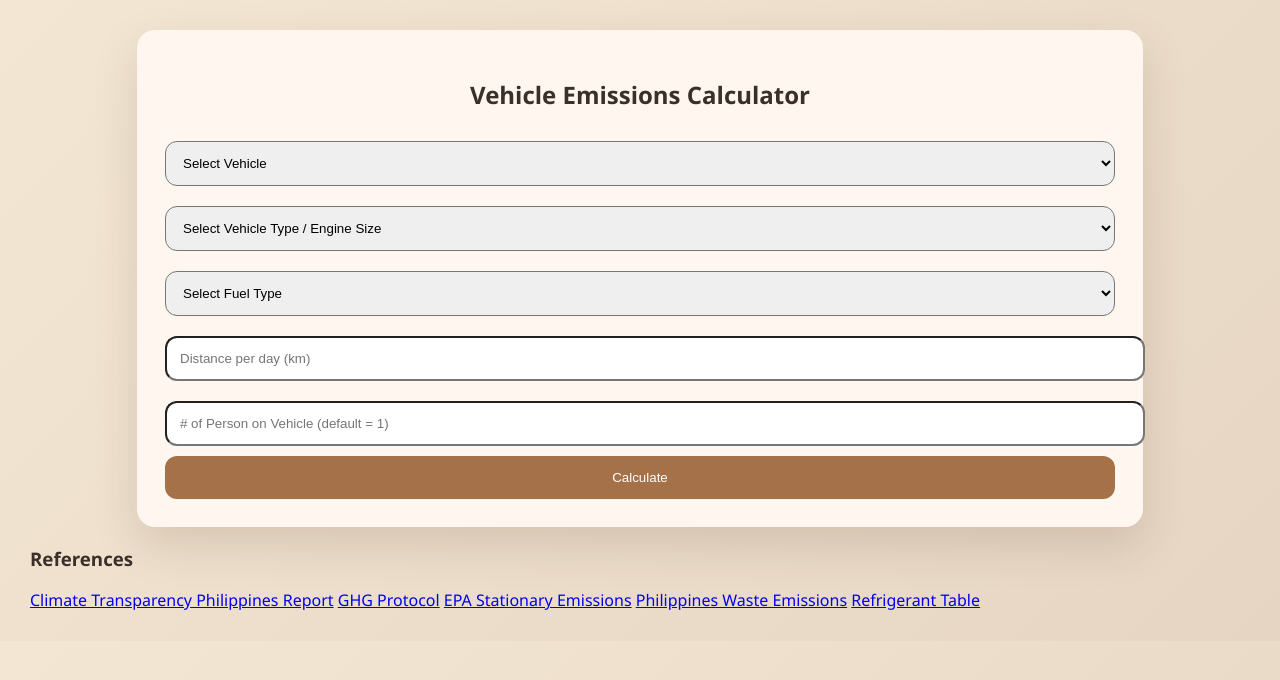
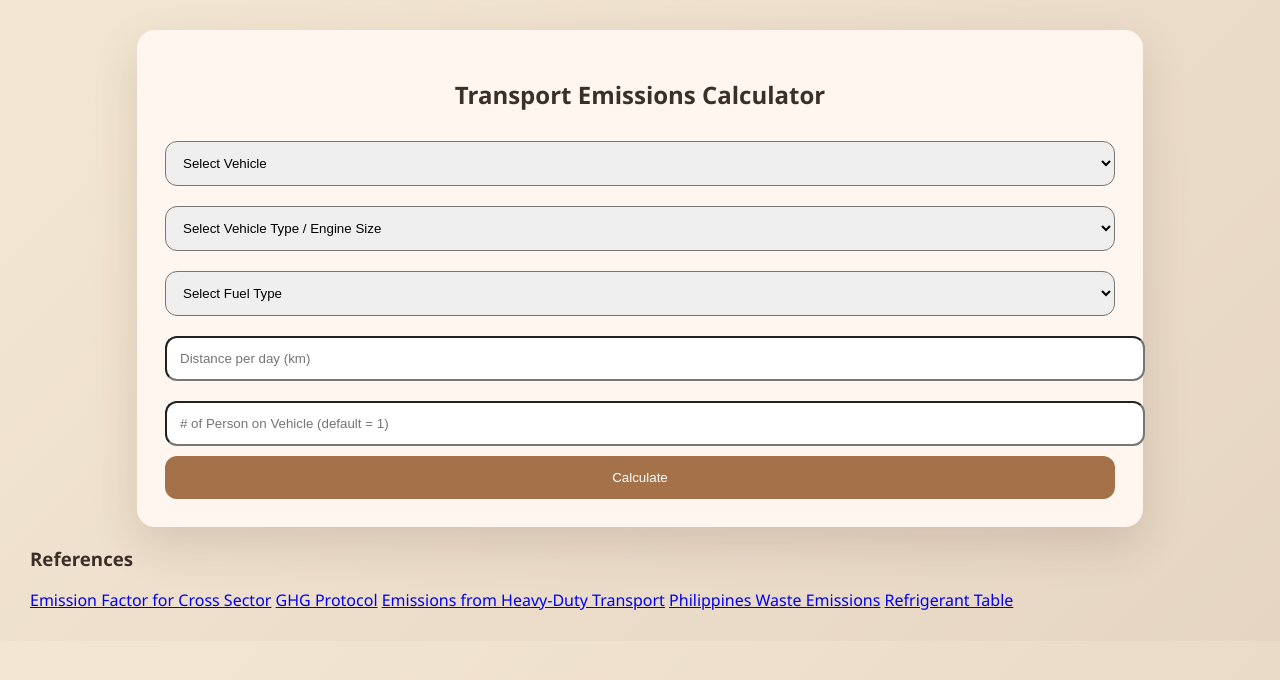
Before and after one commit to seaa-ui/Transport, a plain HTML site: page index.html in a window 1280 px wide. Drawn offline with Linux system fonts and the light colour scheme.

Commit message:
Change title to 'Transport Emissions Calculator' and update links
Updated references in the footer section and changed the title of the calculator.

```diff
--- a/index.html
+++ b/index.html
@@ -77,7 +77,7 @@ button {
 
 <div class="container">
 
-<h2>Vehicle Emissions Calculator</h2>
+<h2>Transport Emissions Calculator</h2>
 
 <select id="vehicleType" onchange="updateSize()">
   <option disabled selected>Select Vehicle</option>
@@ -108,9 +108,10 @@ button {
 
 <div class="footer">
   <h3>References</h3>
-  <a href="https://www.climate-transparency.org/wp-content/uploads/2021/01/Philippines-CT-2020.pdf" target="_blank">Climate Transparency Philippines Report</a>
-  <a href="https://ghgprotocol.org/calculation-tools-and-guidance" target="_blank">GHG Protocol</a>
-  <a href="https://www.epa.gov/sites/default/files/2016-03/documents/stationaryemissions_3_2016.pdf" target="_blank">EPA Stationary Emissions</a>
+  <a href="https://view.officeapps.live.com/op/view.aspx?src=https%3A%2F%2Fghgprotocol.org%2Fsites%2Fdefault%2Ffiles%2F2024-05%2FEmission_Factors_for_Cross_Sector_Tools_V2.0_0.xlsx&wdOrigin=BROWSELINK" target="_blank">Emission Factor for Cross Sector</a>
+  <a href="https://theicct.org/sites/default/files/publications/Gas_v_Diesel_CO2_emissions_FV_20190503_1.pdf" target="_blank">GHG Protocol</a>
+  <a href="file:///C:/Users/Sieee/Downloads/sustainability-16-10988-v2.pdf" target="_blank"> Emissions from Heavy-Duty
+Transport</a>
   <a href="https://niccdies.climate.gov.ph/greenhouse-gas-emissions-from-waste" target="_blank">Philippines Waste Emissions</a>
   <a href="https://ndlinindustries.com/refrigerant-table/" target="_blank">Refrigerant Table</a>
 </div>
```
